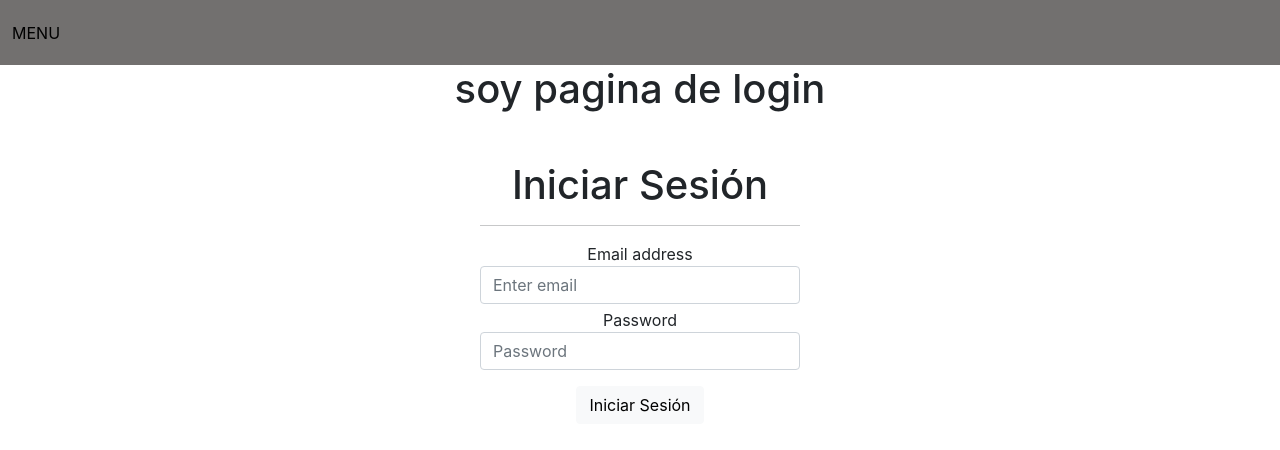
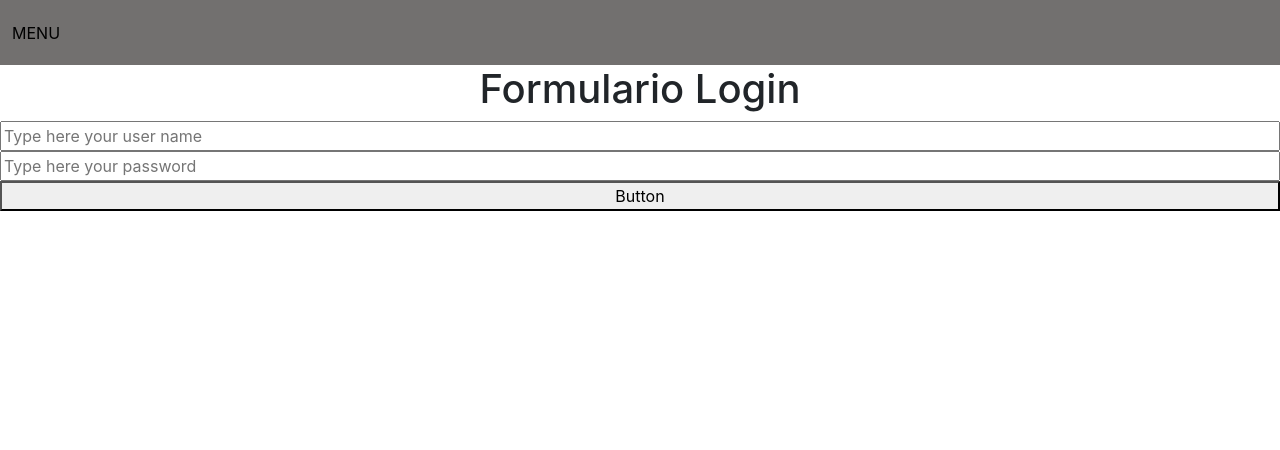
Before and after one commit to fagust1992/marketplace-de-autos, a React (Create React App) app: page /login in a window 1280 px wide. Shown: the top 450 px of the page. Built offline with nearby package versions, Linux system fonts and the light colour scheme.

Commit message:
agregando pagina de login con validaciones

```diff
--- a/package.json
+++ b/package.json
@@ -8,10 +8,14 @@
     "@testing-library/user-event": "^13.5.0",
     "axios": "^1.3.4",
     "crypto-js": "^4.1.1",
+    "moment": "^2.29.4",
     "react": "^18.2.0",
     "react-dom": "^18.2.0",
+    "react-hook-form": "^7.43.5",
+    "react-moment": "^1.1.3",
     "react-router-dom": "^6.8.2",
     "react-scripts": "5.0.1",
+    "sweetalert": "^2.1.2",
     "web-vitals": "^2.1.4"
   },
   "scripts": {
--- a/src/Context/Context.jsx
+++ b/src/Context/Context.jsx
@@ -1,11 +1,12 @@
 import { createContext, useEffect, useState } from "react";
-import Formulario_cliente from "../Paginas/Publicas/Registrarse";
+
 import axios from "axios";
 export const Context = createContext();
 
 export const ContextProvider = ({ children }) => {
   const [dato, setData] = useState([]);
   const [usuario, setUsuario] = useState([]);
+  const [inicioseccion, setInicioseccion] = useState(false);
 
   const url = "/db.json";
   const consultarautos = async (url) => {
@@ -27,7 +28,9 @@ export const ContextProvider = ({ children }) => {
   console.log(usuario);
 
   return (
-    <Context.Provider value={{ dato, usuario, setUsuario }}>
+    <Context.Provider
+      value={{ dato, usuario, setUsuario, inicioseccion, setInicioseccion }}
+    >
       {children}
     </Context.Provider>
   );
--- a/src/Paginas/Privadas/Perfil.jsx
+++ b/src/Paginas/Privadas/Perfil.jsx
@@ -1,12 +1,12 @@
 import { Context } from "../../Context/Context";
 import { useContext } from "react";
+import { useEffect, useState } from "react";
+import axios from "axios";
 
-export default function Perfil() {
-  const { dato } = useContext(Context);
-  console.log(dato);
+export default function Login() {
   return (
     <>
-      <h1>soy perfil</h1>
+      <h1>soy la pagina de perfil</h1>
     </>
   );
 }
--- a/src/Paginas/Publicas/DetalleProduct.jsx
+++ b/src/Paginas/Publicas/DetalleProduct.jsx
@@ -7,7 +7,7 @@ export function Detalleproducto() {
   const { dato } = useContext(Context);
   const productos = dato.products;
   const x = productos?.findIndex((x) => x.id === parseInt(id));
-
+  console.log(x);
   return (
     <>
       <h1>soy detalle product</h1>
--- a/src/Paginas/Publicas/Inicio de seccion.jsx
+++ b/src/Paginas/Publicas/Inicio de seccion.jsx
@@ -1,71 +1,116 @@
 import { Context } from "../../Context/Context";
-import { useContext, useState } from "react";
+import { useContext } from "react";
+import React from "react";
+import swal from "sweetalert";
 import { useNavigate } from "react-router-dom";
 import axios from "axios";
 import { AESEncrypt } from "../../utils/encrypt";
+import { useForm } from "react-hook-form";
 export default function Login() {
+  const [userName, setUserName] = React.useState("");
+  const [password, setPassword] = React.useState("");
+  const { inicioseccion, setInicioseccion } = useContext(Context);
   const navigate = useNavigate();
-  const { setUsuario } = useContext(Context);
-  const [usuario, setUsuarioLocal] = useState({});
-  console.log(usuario);
+  const {
+    register,
+    handleSubmit,
+    formState: { errors },
+  } = useForm();
+  const onSubmit = (evento) => {
+    console.log(evento);
+    setTimeout(() => {
+      if (evento != "") {
+        document.getElementById("formulario").reset();
+      }
+    }, 3000);
+  };
 
-  const handleSetUsuario = ({ target: { value, name } }) => {
-    const field = {};
-    field[name] = value;
-
-    setUsuarioLocal({ ...usuario, ...field });
+  const login = async () => {
+    const objeto = {
+      email: userName,
+      password: password,
     };
-  const iniciarSesion = async () => {
-    const { email, password } = usuario;
     try {
-      if (!email || !password) return alert("Email y password obligatorias");
-      const {
-        data: { token },
-      } = await axios.post("users.json", usuario);
-
-      alert("Usuario identificado con éxito 😀");
-      localStorage.setItem("token", AESEncrypt(token));
-
-      setUsuario(email);
+      const accessUser = await axios.post(
+        "http://localhost:3000/login",
+        objeto
+      );
+      swal({
+        title: "Success",
+        text: " usuario exitoso",
+        icon: "success",
+        button: false,
+      });
+      setTimeout(() => {
+        swal.close();
+      }, 2000);
+      localStorage.setItem("tk", AESEncrypt(accessUser.data.token));
+      setInicioseccion(true);
       navigate("/perfil");
-    } catch ({ response: { data: message } }) {
-      alert(message + " 🙁");
-      console.log(message);
+    } catch (error) {
+      swal({
+        title: "Error",
+        text: "Usuario no registrado",
+        icon: "error",
+        button: false,
+      });
+      setTimeout(() => {
+        swal.close();
+      }, 2000);
     }
   };
+
   return (
     <>
-      <h1>soy pagina de login</h1>
-      <div className="col-10 col-sm-6 col-md-3 m-auto mt-5">
-        <h1>Iniciar Sesión</h1>
-        <hr />
-        <div className="form-group mt-1 ">
-          <label>Email address</label>
+      <h1>Formulario Login</h1>
+      <form action="" onSubmit={handleSubmit(onSubmit)} id="formulario">
+        <div className="inputs-form">
           <input
-            value={usuario.email}
-            onChange={handleSetUsuario}
             type="email"
+            placeholder="Type here your user name"
+            className="input input-bordered input-xs w-full max-w-xs"
             name="email"
-            className="form-control"
-            placeholder="Enter email"
+            onChange={(e) => setUserName(e.target.value)}
+            {...register("email", {
+              required: {
+                value: true,
+                message: "Necesitas este campo",
+              },
+              pattern: {
+                value: /^[A-Z0-9._%+-]+@[A-Z0-9.-]+\.[A-Z]{2,4}$/i,
+                message: "El formato no es correcto",
+              },
+            })}
           />
-        </div>
-        <div className="form-group mt-1 ">
-          <label>Password</label>
+          {errors.email && <span className="c">{errors.email.message}</span>}
           <input
-            value={usuario.password}
-            onChange={handleSetUsuario}
             type="password"
+            placeholder="Type here your password"
+            className="input input-bordered input-xs w-full max-w-xs"
+            onChange={(e) => setPassword(e.target.value)}
             name="password"
-            className="form-control"
-            placeholder="Password"
+            {...register("password", {
+              required: {
+                value: true,
+                message: "La contraseña es requerida",
+              },
+              minLength: {
+                value: 10,
+                message: "La contraseña debe tener al menos 6 caracteres",
+              },
+            })}
           />
-        </div>
-
-        <button onClick={iniciarSesion} className="btn btn-light mt-3">
-          Iniciar Sesión
+          {errors.password && <span>{errors.password.message}</span>}
+          <button
+            type="submit"
+            value="submit"
+            className="boton"
+            onClick={login}
+          >
+            Button
           </button>
         </div>
+      </form>
     </>
   );
 }
--- a/src/Paginas/Publicas/Registrarse.jsx
+++ b/src/Paginas/Publicas/Registrarse.jsx
@@ -5,6 +5,7 @@ import Formulario_cliente from "../../Components/formulario";
 
 export default function Registrar() {
   const { usuario, setUsuario } = useContext(Context);
+  console.log(usuario);
 
   const agragar_datoscliente = (datos_clientes) => {
     if (!datos_clientes) {
@@ -12,7 +13,7 @@ export default function Registrar() {
     }
 
     console.log(datos_clientes);
-    var a = {
+    const a = {
       nombre: datos_clientes.nombre,
       age: datos_clientes.age,
       username: datos_clientes.username,
--- a/src/Paginas/Publicas/sobreNostros.jsx
+++ b/src/Paginas/Publicas/sobreNostros.jsx
@@ -1,4 +1,26 @@
+import { Context } from "../../Context/Context";
+import { useContext } from "react";
+import { useEffect, useState } from "react";
+import axios from "axios";
 export function SobreNostros() {
+  const [dato, setData] = useState([]);
+  const [usuario, setUsuario] = useState([]);
+
+  const url = "users.json";
+  const consultarautos = async (url) => {
+    try {
+      fetch(url);
+      const res = await axios.get(url);
+      const { data } = await res;
+      setData(data);
+    } catch (error) {
+      throw new Error("ha fallado la conexion con los datos", { cause: error });
+    }
+  };
+  useEffect(() => {
+    consultarautos(url);
+  }, []);
+  console.log(dato);
   return (
     <>
       <h1>soy la pagina sobre nosotros</h1>
--- a/src/index.css
+++ b/src/index.css
@@ -60,7 +60,9 @@ footer {
   justify-content: center;
   font-size: 10px;
 }
-.cartas-pagina-productos {
+.inputs-form {
+  display: flex;
+  flex-direction: column;
 }
 .boton-cartas {
   border: none;
@@ -112,6 +114,7 @@ footer {
 .menu-aside {
   margin-top: 60px;
 }
+
 @media only screen and (max-width: 700px) {
   main {
     height: auto;
```
Also changed, not shown: 1 other file (tests, documents, lock files or other folders). Lines whose indentation alone changed are shown as unchanged.
